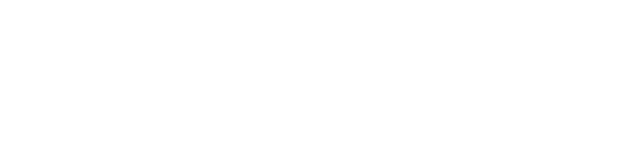
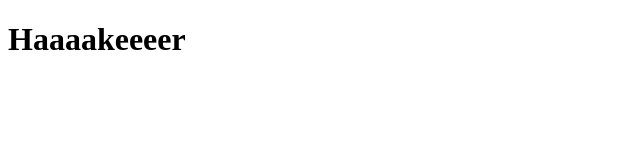
Before and after one commit to mauriciokenziebraluno/repol, a plain HTML site: page index.html in a window 1280 px wide. Shown: the whole page, without its empty margins (0-640 px from the left). Drawn offline with Linux system fonts and the light colour scheme.

Commit message:
Hackeeeer

```diff
--- a/index.html
+++ b/index.html
@@ -7,6 +7,9 @@
   <title>Document</title>
 </head>
 <body>
+  <h1>
+    Haaaakeeeer
 
+  </h1>
 </body>
 </html>
```
